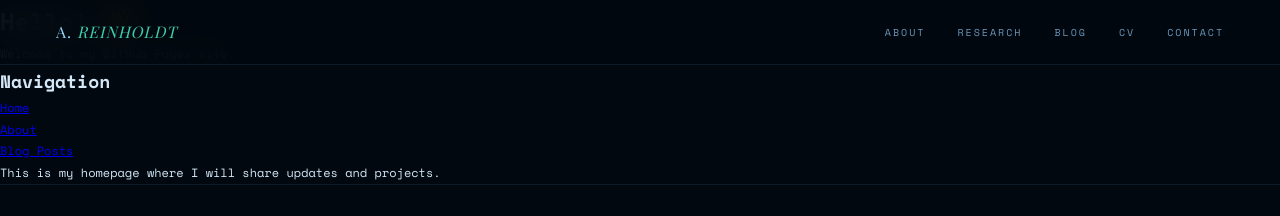
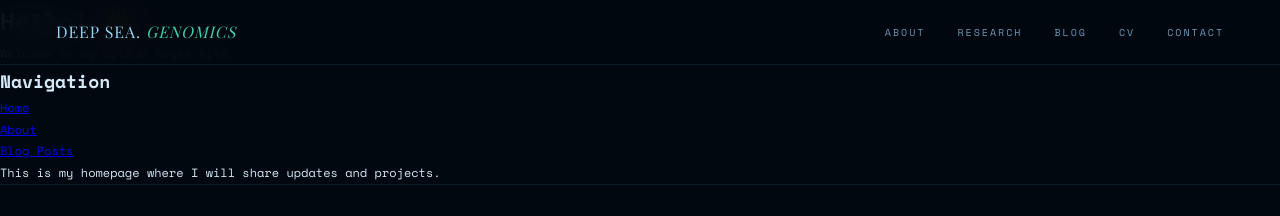
Before and after one commit to Areinholdt/Areinholdt.github.io, a Jekyll site: the page built from index.md, in a window 1280 px wide. Shown: the top 216 px of the page. Built offline with Jekyll 4.4.1, drawn with Linux system fonts in a browser that asks for light colours; some web fonts are replaced; our own code applies the rules of GitHub Pages for plain Markdown files.

Commit message:
Update default.html

```diff
--- a/_layouts/default.html
+++ b/_layouts/default.html
@@ -140,7 +140,7 @@
 <div id="particles"></div>
 
 <nav>
-  <a href="/about" class="nav-logo">A. <em>Reinholdt</em></a>
+  <a href="/about" class="nav-logo">Deep Sea. <em>Genomics</em></a>
   <ul>
     <li><a href="/about">About</a></li>
     <li><a href="/research">Research</a></li>
```
